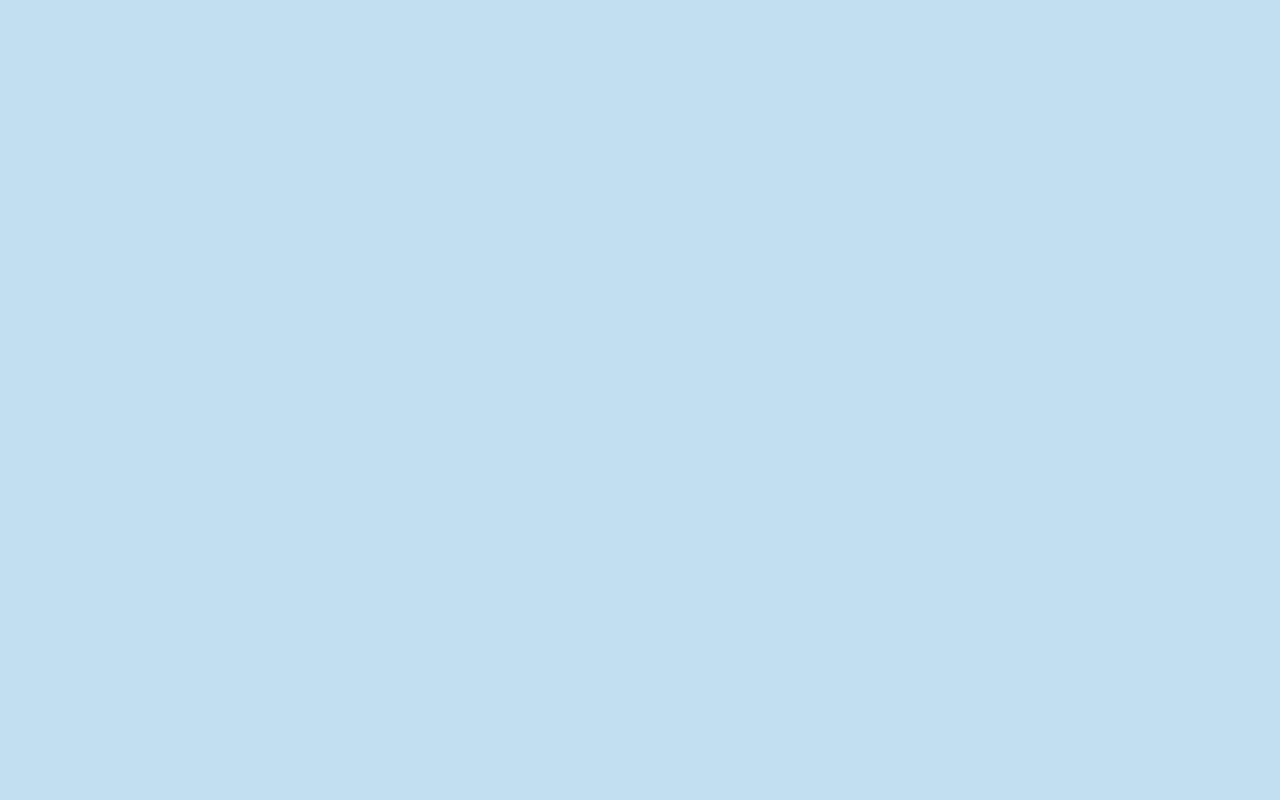
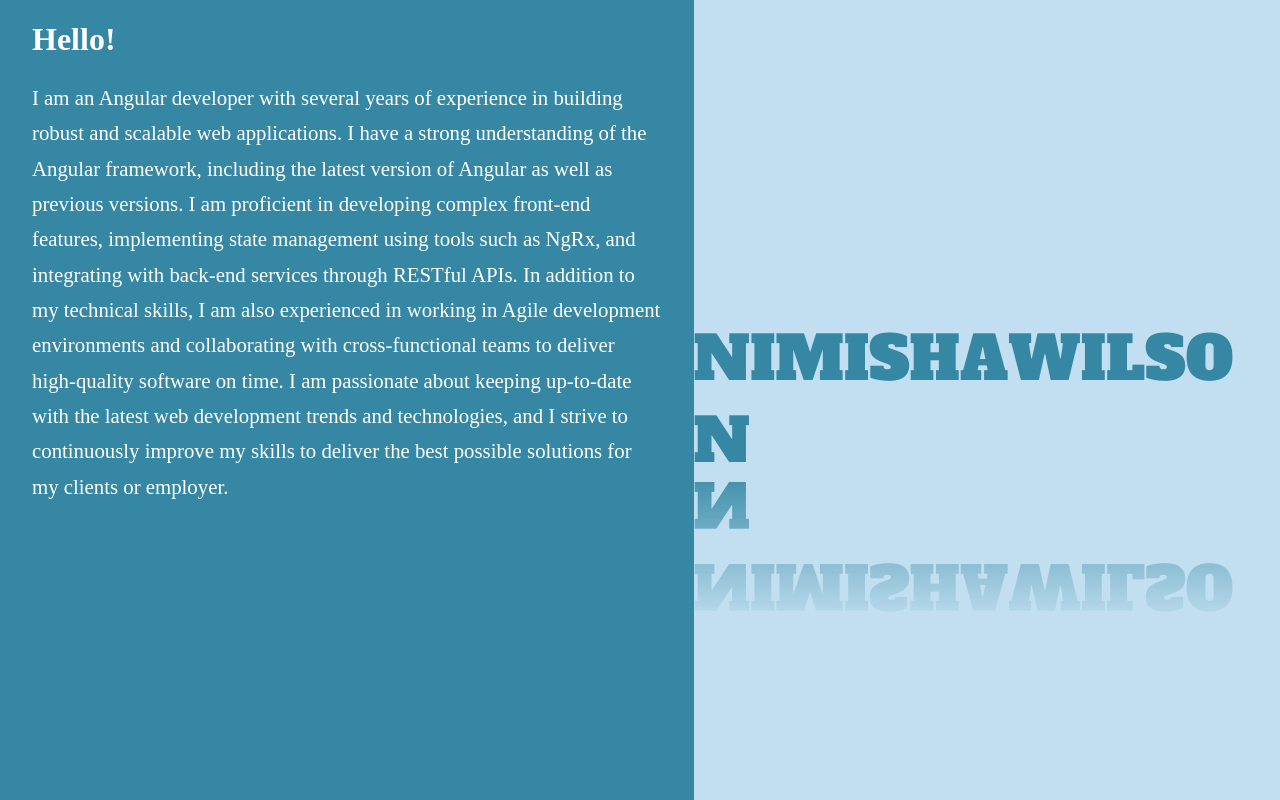
Before and after one commit to nimishawilson/my-portfolio, an Angular app: page / in a window 1280 px wide. Built offline with nearby package versions, Linux system fonts and the light colour scheme.

Commit message:
feat: add home page

```diff
--- a/src/app/app.component.html
+++ b/src/app/app.component.html
@@ -1,3 +1,4 @@
 
 
 <app-initial-loading *ngIf="showInitialLoading"> </app-initial-loading>
+<app-home *ngIf="!showInitialLoading"> </app-home>
--- a/src/app/app.component.ts
+++ b/src/app/app.component.ts
@@ -6,7 +6,6 @@ import { Component, OnInit } from '@angular/core';
   styleUrls: ['./app.component.scss']
 })
 export class AppComponent implements OnInit {
-  title = 'my-portfolio';
   showInitialLoading: boolean = true;
 
   ngOnInit() {
--- a/src/app/app.module.ts
+++ b/src/app/app.module.ts
@@ -4,11 +4,13 @@ import { BrowserModule } from '@angular/platform-browser';
 import { AppRoutingModule } from './app-routing.module';
 import { AppComponent } from './app.component';
 import { InitialLoadingComponent } from './initial-loading/initial-loading.component';
+import { HomeComponent } from './home/home.component';
 
 @NgModule({
   declarations: [
     AppComponent,
-    InitialLoadingComponent
+    InitialLoadingComponent,
+    HomeComponent
   ],
   imports: [
     BrowserModule,
--- /dev/null
+++ b/src/app/home/home.component.html
@@ -0,0 +1,26 @@
+<div class="container">
+    <div class="card w-50">
+        <h1> Hello! </h1>
+        <p>
+            I am an Angular developer with several years of experience in building robust and scalable web
+            applications.
+            I have a strong understanding of the Angular framework, including the latest version of Angular as well as
+            previous
+            versions.
+
+            I am proficient in developing complex front-end features, implementing state management using tools such as
+            NgRx,
+            and integrating with back-end services through RESTful APIs.
+
+            In addition to my technical skills, I am also experienced in working in Agile development environments and
+            collaborating with cross-functional teams to deliver high-quality software on time.
+
+            I am passionate about keeping up-to-date with the latest web development trends and technologies, and I
+            strive to
+            continuously improve my skills to deliver the best possible solutions for my clients or employer.
+        </p>
+    </div>
+    <div>
+        <app-initial-loading></app-initial-loading>
+    </div>
+</div>
--- /dev/null
+++ b/src/app/home/home.component.scss
@@ -0,0 +1,19 @@
+$primary: #3587a4;
+$secondary: #c1dff0;
+
+p {
+  font-size: 1.3rem;
+  line-height: 1.7;
+}
+.card {
+  background-color: $primary;
+  color: white;
+  height: 100vh;
+  padding-left: 2em;
+  padding-right: 2em;
+
+}
+.container {
+    display: flex;
+    // align-items: stretch;
+}
--- a/src/styles.scss
+++ b/src/styles.scss
@@ -5,4 +5,9 @@ $secondary: #C1DFF0;
 
 body {
     background-color: $secondary;
+    margin: 0;
 }
+
+.w-50 {
+    width: 50%;
+}
```
Also changed, not shown: src/app/home/home.component.ts (added, +10 -0 lines), 1 other file (tests, documents, lock files or other folders).
